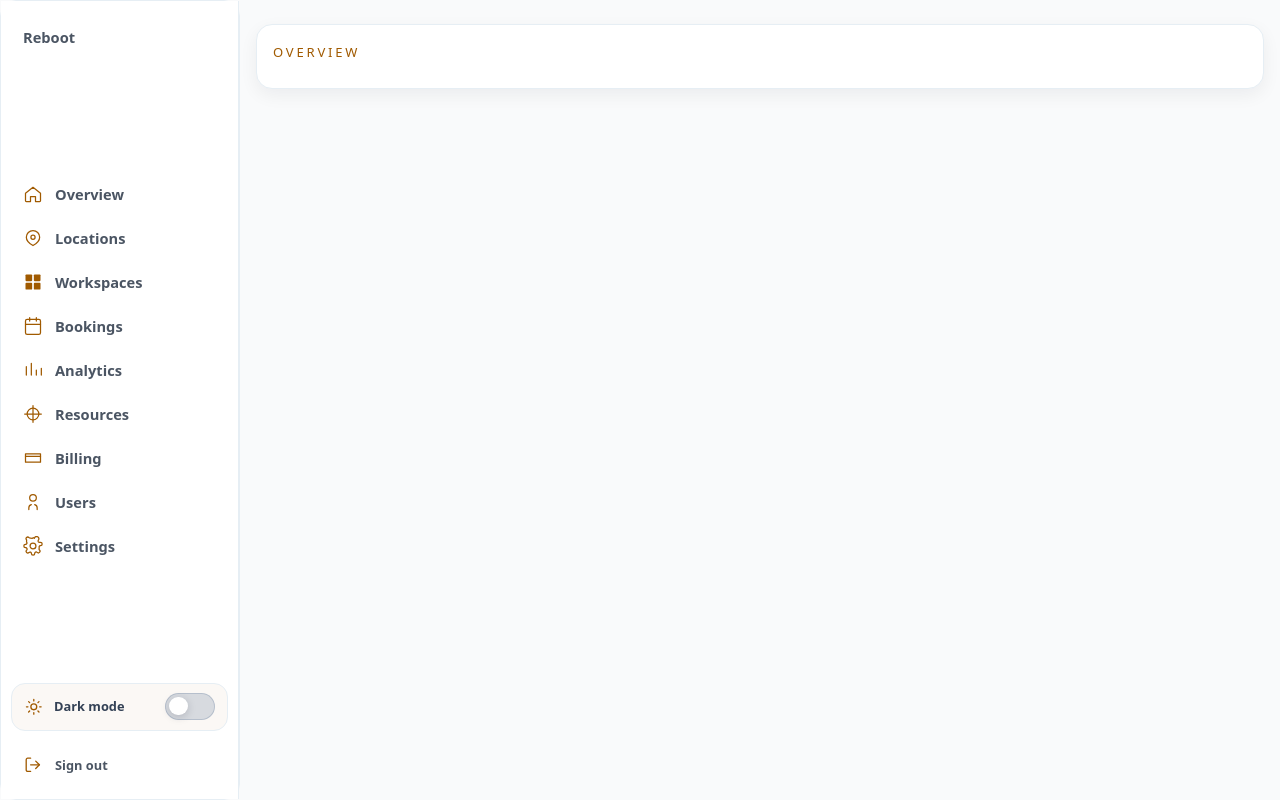
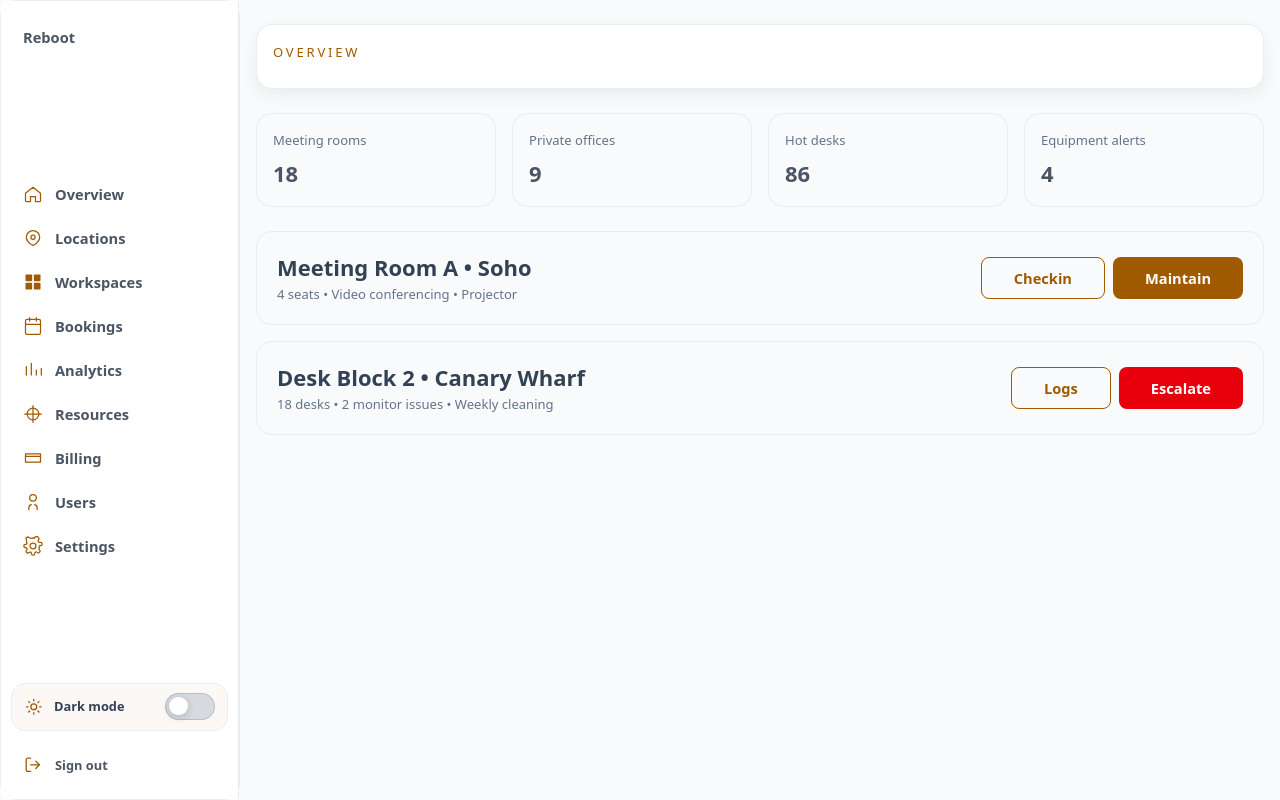
Before and after one commit to elvis-ci/Resonate-Admin, a Nuxt app: page /Maintenance in a window 1280 px wide. Built offline with nearby package versions, Linux system fonts and the light colour scheme; no server answers; a web font is replaced by a local one; what vue3-apexcharts would draw is missing.

Commit message:
created maintenance page to manage maintenance moide on workspaces.

```diff
--- /dev/null
+++ b/app/pages/Maintenance/index.vue
@@ -0,0 +1,66 @@
+<script setup lang="ts">
+definePageMeta({
+  title: "Resources",
+  heading: "Workspace resources",
+  subtext: "Monitor rooms, desks, equipment, and service requests in one view.",
+});
+</script>
+
+<template>
+  <section class="space-y-6">
+    <div class="grid gap-4 md:grid-cols-2 xl:grid-cols-4">
+      <div class="rounded-2xl border border-border bg-alt-bg p-4">
+        <p class="text-sm text-muted">Meeting rooms</p>
+        <p class="mt-2 text-2xl font-bold">18</p>
+      </div>
+      <div class="rounded-2xl border border-border bg-alt-bg p-4">
+        <p class="text-sm text-muted">Private offices</p>
+        <p class="mt-2 text-2xl font-bold">9</p>
+      </div>
+      <div class="rounded-2xl border border-border bg-alt-bg p-4">
+        <p class="text-sm text-muted">Hot desks</p>
+        <p class="mt-2 text-2xl font-bold">86</p>
+      </div>
+      <div class="rounded-2xl border border-border bg-alt-bg p-4">
+        <p class="text-sm text-muted">Equipment alerts</p>
+        <p class="mt-2 text-2xl font-bold">4</p>
+      </div>
+    </div>
+
+    <div class="grid gap-4">
+      <article class="rounded-2xl border border-border bg-alt-bg p-5">
+        <div
+          class="flex flex-col gap-4 md:flex-row md:items-center md:justify-between"
+        >
+          <div>
+            <h3 class="text-lg font-semibold">Meeting Room A • Soho</h3>
+            <p class="text-sm text-muted">
+              4 seats • Video conferencing • Projector
+            </p>
+          </div>
+          <div class="flex gap-2">
+            <button class="secondary">Checkin</button>
+            <button class="primary">Maintain</button>
+          </div>
+        </div>
+      </article>
+
+      <article class="rounded-2xl border border-border bg-alt-bg p-5">
+        <div
+          class="flex flex-col gap-4 md:flex-row md:items-center md:justify-between"
+        >
+          <div>
+            <h3 class="text-lg font-semibold">Desk Block 2 • Canary Wharf</h3>
+            <p class="text-sm text-muted">
+              18 desks • 2 monitor issues • Weekly cleaning
+            </p>
+          </div>
+          <div class="flex gap-2">
+            <button class="secondary">Logs</button>
+            <button class="cancel">Escalate</button>
+          </div>
+        </div>
+      </article>
+    </div>
+  </section>
+</template>
```
